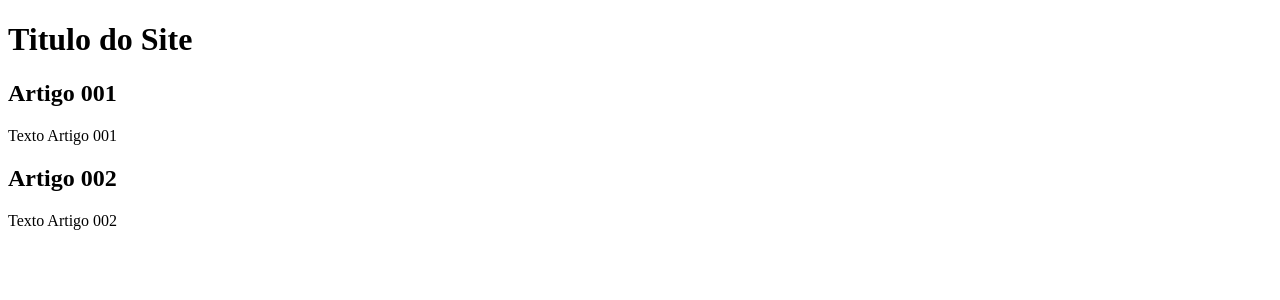
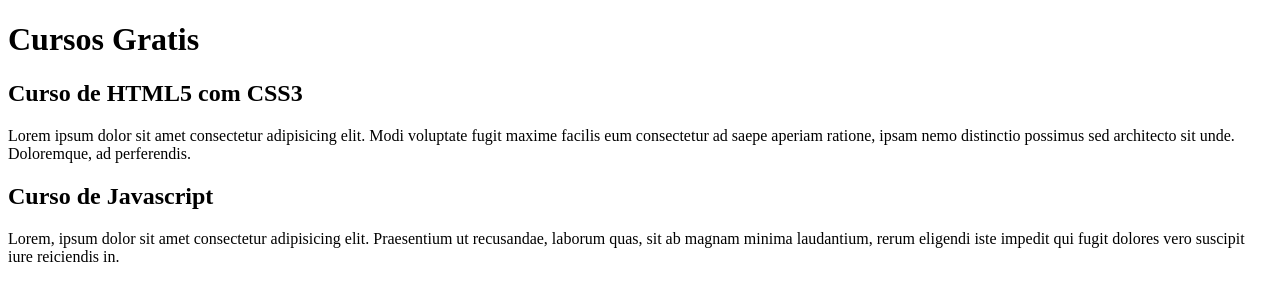
Before and after one commit to tiezzijunior/projeto-site, a plain HTML site: page index.html in a window 1280 px wide. Drawn offline with Linux system fonts and the light colour scheme.

Commit message:
Comecei a escrever o conteudo

```diff
--- a/index.html
+++ b/index.html
@@ -8,14 +8,14 @@
 <body>
     <main>
         <header>
-            <h1>Titulo do Site</h1>
+            <h1>Cursos Gratis</h1>
             <article>
-                <h2>Artigo 001</h2>
-                <p>Texto Artigo 001</p>
+                <h2>Curso de HTML5 com CSS3</h2>
+                <p>Lorem ipsum dolor sit amet consectetur adipisicing elit. Modi voluptate fugit maxime facilis eum consectetur ad saepe aperiam ratione, ipsam nemo distinctio possimus sed architecto sit unde. Doloremque, ad perferendis.</p>
             </article>
             <article>
-                <h2>Artigo 002</h2>
-                <p>Texto Artigo 002</p>
+                <h2>Curso de Javascript</h2>
+                <p>Lorem, ipsum dolor sit amet consectetur adipisicing elit. Praesentium ut recusandae, laborum quas, sit ab magnam minima laudantium, rerum eligendi iste impedit qui fugit dolores vero suscipit iure reiciendis in.</p>
             </article>
         </header>
     </main>
```
